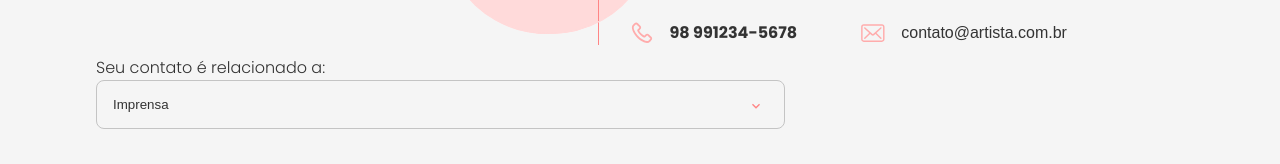
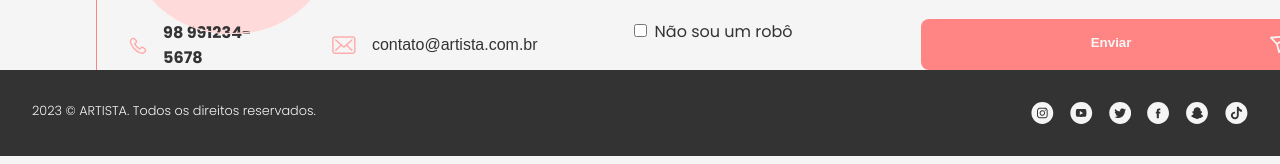
Before and after one commit to Kako-0/desafio-maximize, a Next.js app: page / in a window 1280 px wide. Shown: the part 775-939 px from the top of the page. Built offline with nearby package versions, Linux system fonts and the light colour scheme; a web font is replaced by a local one.

Commit message:
feat(): adicionado footer

```diff
--- a/src/app/page.jsx
+++ b/src/app/page.jsx
@@ -3,18 +3,20 @@ import Header from "./components/header";
 import Forms from "./components/forms";
 import Aside from "./components/aside";
 import Contato from "./components/contato";
+import Footer from "./components/footer";
 
 export default function Home() {
 	return (
 		<>
 			{/* <Header /> */}
 			<div className="container">
-				<main className="container_main">
+				<main className="container__main">
 					<Contato />
 					<Forms />
 				</main>
 				<Aside />
 			</div>
+			<Footer />
 		</>
 	);
 }
```
